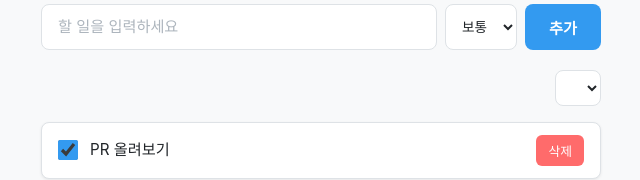
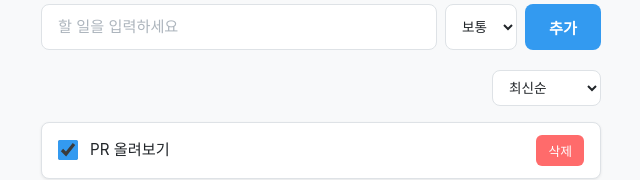
Before and after one commit to givvemee/todo.template, a React (Vite) app: page /stage2 in a window 1280 px wide. Shown: the part 202-382 px from the top of the page, without its empty margins (319-959 px from the left). Built offline with nearby package versions, Linux system fonts and the light colour scheme.

Commit message:
SortDropdown 구현

```diff
--- a/src/stages/stage2/components/SortDropdown.jsx
+++ b/src/stages/stage2/components/SortDropdown.jsx
@@ -1,15 +1,19 @@
-import styled from 'styled-components';
+import styled from "styled-components";
 
-// HINT: 정렬 옵션 배열을 만들어 활용하면 편리합니다
-// 예) [{ value: 'createdAt', label: '생성일자순' }, ...]
+const SORT_OPTION = [
+  { value: "createdAt", label: "최신순" },
+  { value: "priority", label: "우선순위순" },
+  { value: "title", label: "제목순" },
+];
 
-export default function SortDropdown({ sortBy, onSortChange }) {
-  // TODO: select 요소의 value와 onChange를 연결하세요
-  // TODO: 정렬 옵션들을 option 태그로 렌더링하세요
-
+export default function SortDropdown({ orderBy, setOrderBy }) {
   return (
-    <Select>
-      {/* 여기에 option 태그들을 렌더링하세요 */}
+    <Select value={orderBy} onChange={(e) => setOrderBy(e.target.value)}>
+      {SORT_OPTION.map((option) => (
+        <option key={option.value} value={option.value}>
+          {option.label}
+        </option>
+      ))}
     </Select>
   );
 }
```
